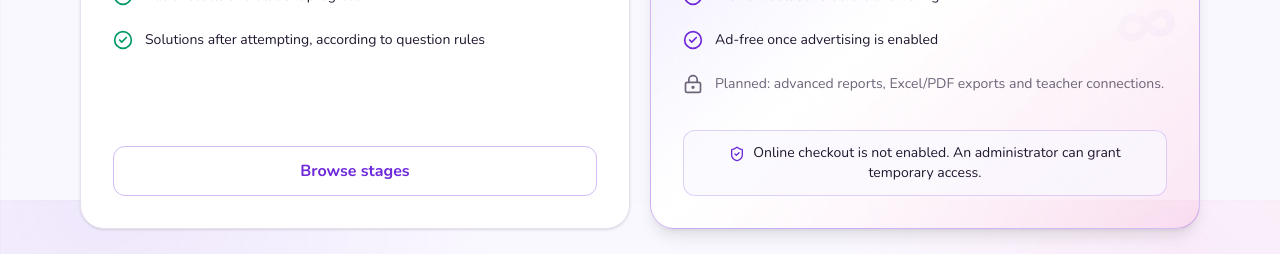
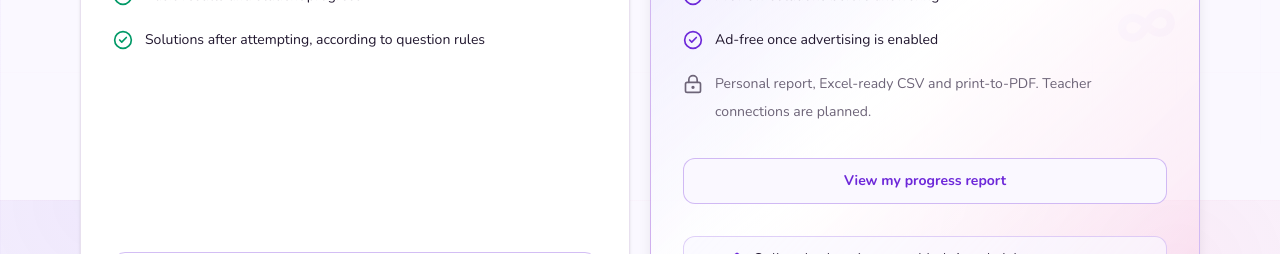
Before and after one commit to MahmoudWebApp/MathWorldFrontend, a Next.js app: page /en/premium in a window 1280 px wide. Shown: the part 600-854 px from the top of the page. Built offline with nearby package versions, Linux system fonts and the light colour scheme; no server answers; a web font is replaced by a local one.

Commit message:
feat: link Premium report from subscription benefits page

```diff
--- a/src/app/[locale]/premium/page.tsx
+++ b/src/app/[locale]/premium/page.tsx
@@ -142,10 +142,13 @@ export default function PremiumInformationPage() {
             ))}
             <li className="flex items-start gap-3 text-sm leading-7 text-muted-foreground">
               <LockKeyhole className="mt-1 h-5 w-5 shrink-0" aria-hidden />
-              <span>{ar ? 'قريباً: تقارير الإحصائيات وExcel/PDF والتواصل مع المدرسين.'
-                : 'Planned: advanced reports, Excel/PDF exports and teacher connections.'}</span>
+              <span>{ar ? 'تقرير شخصي وتصدير CSV لـ Excel، والحفظ PDF عبر الطباعة. التواصل مع المدرسين لاحقاً.'
+                : 'Personal report, Excel-ready CSV and print-to-PDF. Teacher connections are planned.'}</span>
             </li>
           </ul>
+          <Link href="/dashboard/analytics" className="mt-8 inline-flex items-center justify-center rounded-xl border border-primary/30 bg-background px-5 py-3 text-sm font-bold text-primary hover:bg-primary/5">
+            {ar ? 'عرض تقريري الشخصي' : 'View my progress report'}
+          </Link>
           <p className="mt-8 rounded-xl border border-primary/20 bg-background/70 px-4 py-3 text-center text-sm font-medium">
             <ShieldCheck className="me-2 inline h-4 w-4 text-primary" aria-hidden />
             {ar ? 'الدفع الإلكتروني غير مفعّل حالياً. يمكن للأدمن تفعيل الاشتراك مؤقتاً.'
```
